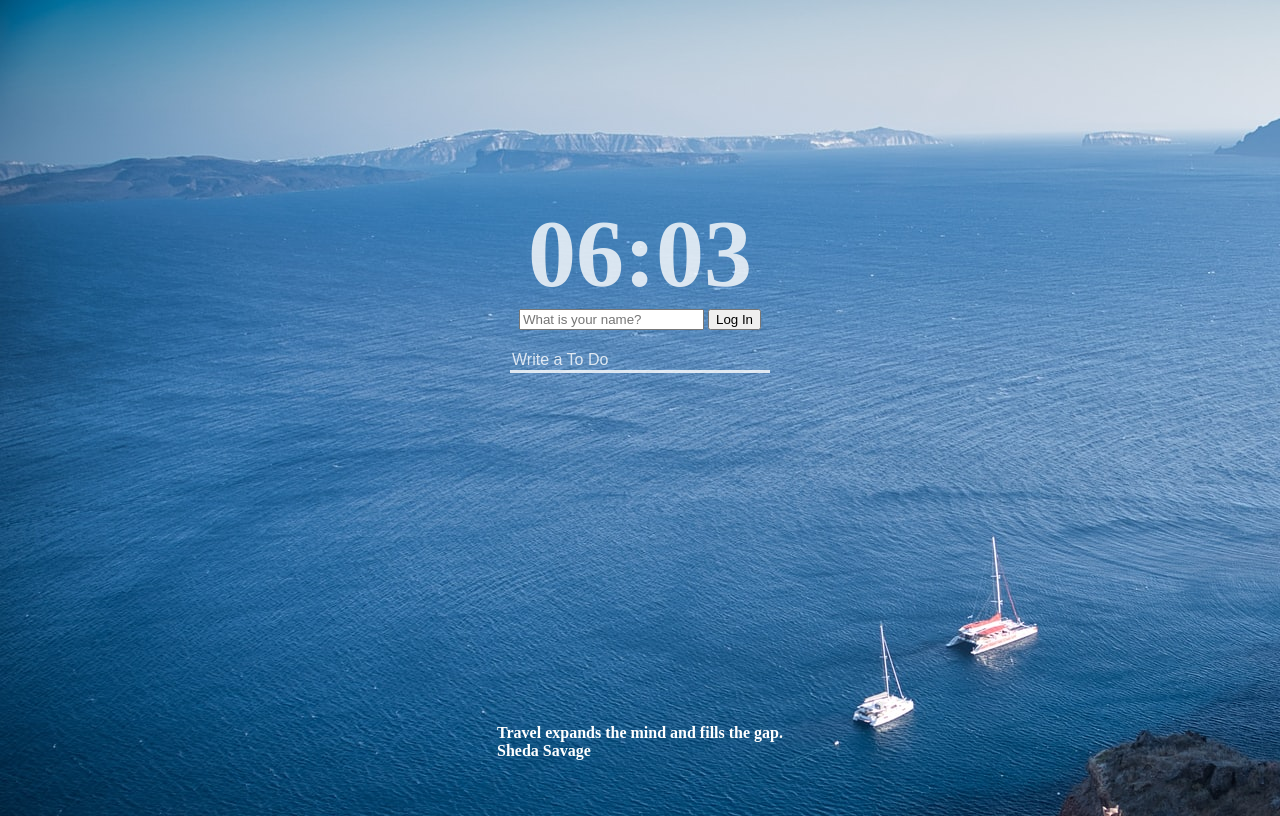
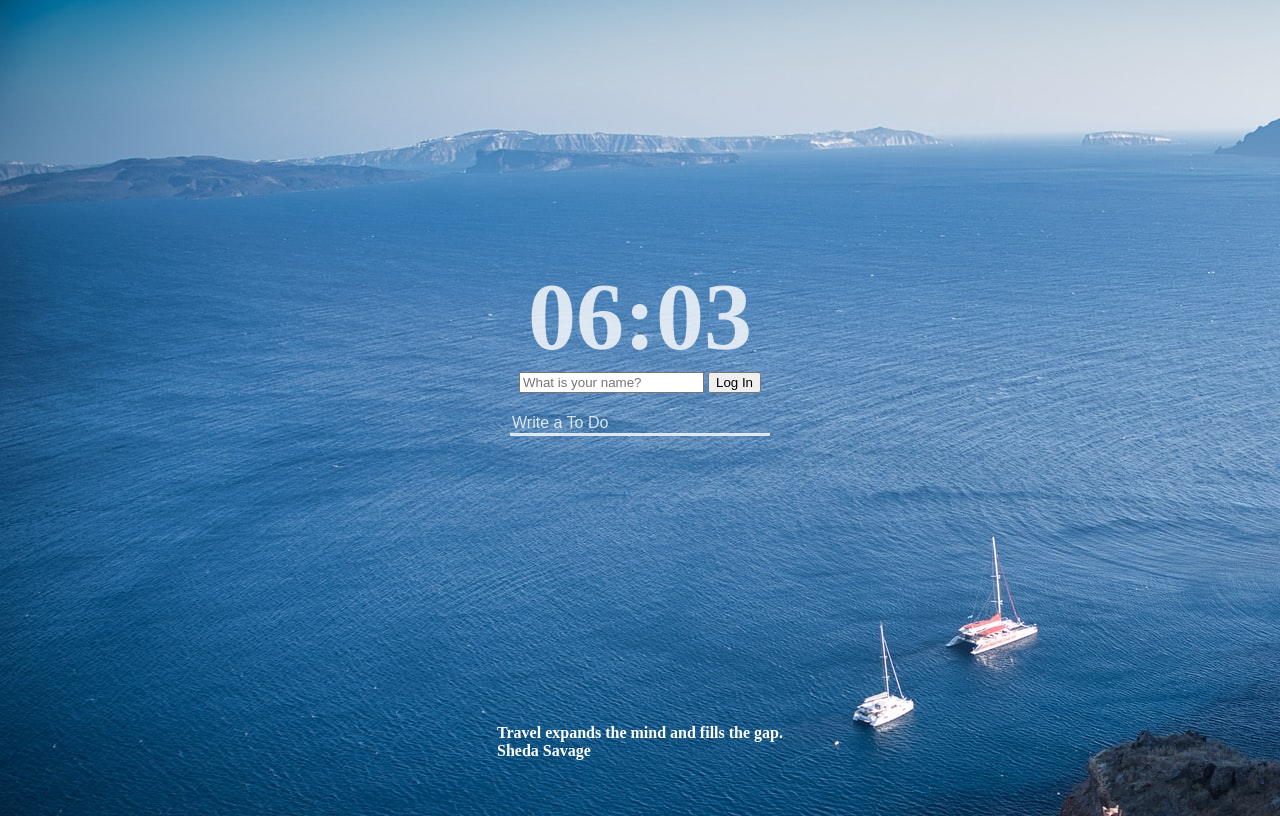
Before and after one commit to Bonggwon/chrome-web-app, a plain HTML site: page index.html in a window 1280 px wide. Drawn offline with Linux system fonts and the light colour scheme.

Commit message:
add more space

```diff
--- a/css/style.css
+++ b/css/style.css
@@ -12,7 +12,7 @@ body {
   flex-direction: column;
   align-items: center;
   justify-content: space-between;
-  padding-top: 15%;
+  padding-top: 20%;
 }
 .clock {
   font-size: 96px;
```
